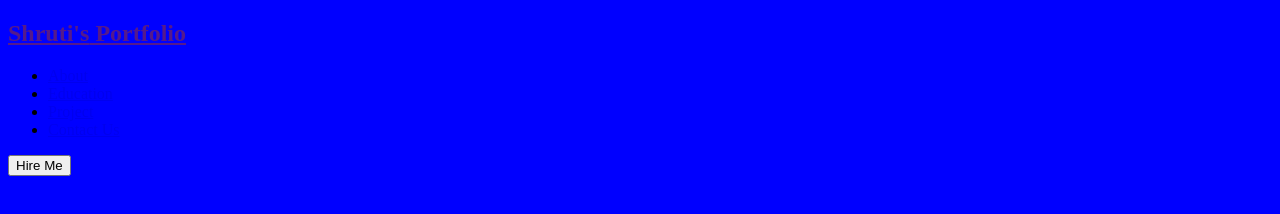
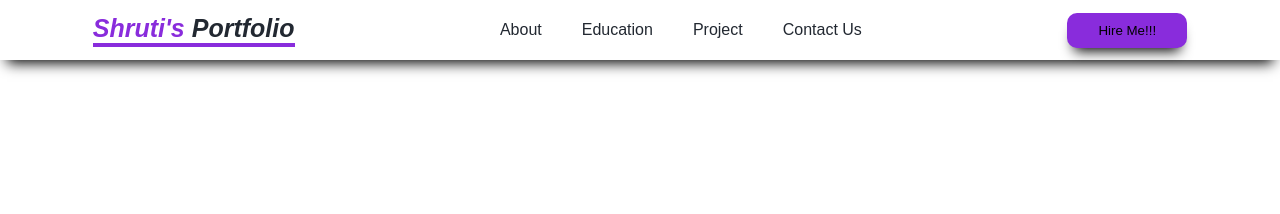
Before and after one commit to Alexzendrene/personal_portfolio_sm, a plain HTML site: page index.HTML in a window 1280 px wide. Drawn offline with Linux system fonts and the light colour scheme.

Commit message:
css navbar

```diff
--- a/index.HTML
+++ b/index.HTML
@@ -26,7 +26,7 @@
             </ul>
         </div>
         <div class="hire-me">
-            <a href="#contactus"> <button class="hire-btn">Hire Me</button></a>
+            <a href="#contactus"> <button class="hire-btn">Hire Me!!!</button></a>
         </div>
      </nav>
 </body>
--- a/style.css
+++ b/style.css
@@ -1,3 +1,89 @@
+*{
+    box-sizing: border-box;
+    margin: 0%;
+    padding: 0%;
+}
+
 body{
-    background-color: blue;
+    font-family: sans-serif;
+    color: #222831;
 }
+
+main{
+    width: 100%;
+}
+
+a{
+    text-decoration: none;
+    color: #222831;
+}
+
+a:hover{
+    color: whitesmoke;
+    transition: all 250ms;
+}
+
+.navbar{
+    background-color: white;
+    position: fixed;
+    width: 100%;
+    height: 60px;
+    display: flex;
+    justify-content: space-around;
+    align-items: center;
+    z-index: 99;
+    -webkit-box-shadow: 0px 10px 13px -7px #000000, 5px 5px 5px 5px rgba(0,0,0,0);
+    box-shadow: 0px 10px 13px -7px #000000, 5px 5px 5px 5px rgba(0,0,0,0);
+}
+
+.logo-main-title{
+    font-size: 25px;
+    font-style: italic;
+    border-bottom: #892cdc 4px solid;
+}
+
+.logo-title{
+    color: #892cdc;
+}
+
+.title-link{
+    color: #222831;
+}
+
+.list_section{
+    width: 50%;
+}
+
+.list-wrap{
+    display: flex;
+    justify-content: space-evenly;
+}
+
+.list-item{
+    list-style: none;
+    padding: 5px;
+    border-radius: 8px;
+    margin: 15px;
+}
+
+.list-item:hover{
+    background-color: #892cdc;
+    cursor: pointer;
+    transition: all 250ms;
+}
+
+.hire-btn{
+    width: 120px;
+    height: 35px;
+    border: none;
+    background-color: #892cdc;
+    -webkit-box-shadow: 0px 10px 13px -7px #000000, 5px 5px 5px 5px rgba(0,0,0,0);
+    box-shadow: 0px 10px 13px -7px #000000, 5px 5px 5px 5px rgba(0,0,0,0);
+    border-radius: 10px;
+}
+
+.hire-btn:hover{
+    cursor: pointer;
+    transform: scale(1.1);
+    transition: all 250ms;
+}
```
